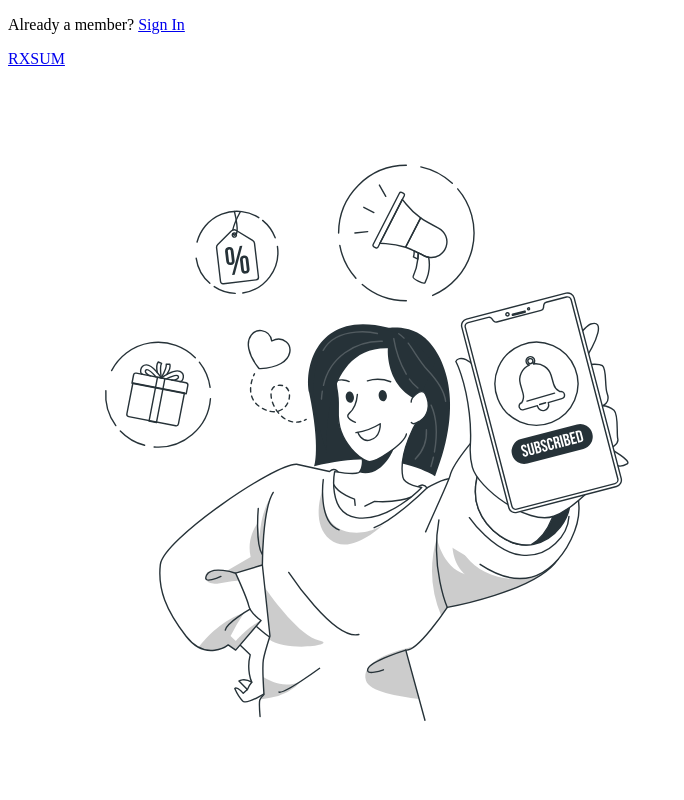
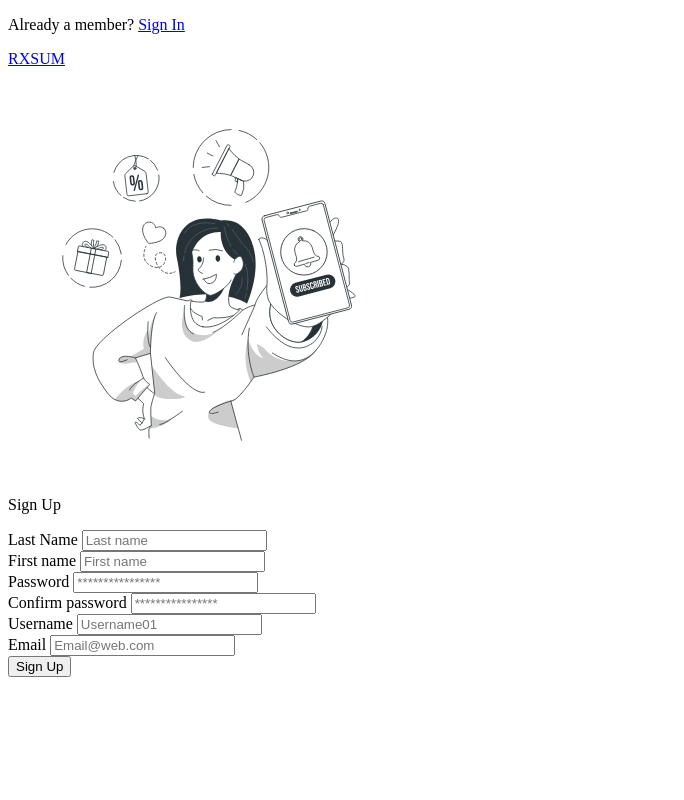
Before and after one commit to 6346563751/curlink, a Next.js app: page /register in a window 1280 px wide. Shown: the top 800 px of the page, without its empty margins (0-684 px from the left). Built offline with nearby package versions, Linux system fonts and the light colour scheme.

Commit message:
:sparkles: add form confirmations

```diff
--- a/package.json
+++ b/package.json
@@ -12,7 +12,8 @@
     "@tailwindcss/forms": "^0.3.3",
     "next": "latest",
     "react": "^17.0.2",
-    "react-dom": "^17.0.2"
+    "react-dom": "^17.0.2",
+    "react-hook-form": "^7.10.0"
   },
   "devDependencies": {
     "@types/node": "^15.14.0",
--- a/pages/register.tsx
+++ b/pages/register.tsx
@@ -1,8 +1,14 @@
 import Head from 'next/head'
 import Image from 'next/image'
 import Link from 'next/link'
+import { useForm } from "react-hook-form"
 
 export default function Home(): JSX.Element {
+  const { register, handleSubmit, formState: { errors } } = useForm()
+  // handle form submit
+  const onSubmit = (data) => console.log({ data })
+
+  console.error(errors)
   return (
     <>
       <Head>
@@ -17,56 +23,112 @@ export default function Home(): JSX.Element {
         <div className="absolute top-3 left-3 z-10">
           <p className="text-4xl font-serif text-white ml-10 my-10"><Link href="/">RXSUM</Link></p>
         </div>
-        <div className="flex flex-1 min-h-screen bg-gray-800">
-          <Image src="/Subscriber-bro.svg" height={700} width={700} alt=""/>
+        <div className="flex flex-initial w-1/3 min-h-screen bg-gray-800" style={{width: 31.03953147877013+"%"}}>
+          <Image src="/Subscriber-bro.svg" height={600} width={600} alt=""/>
         </div>
         <div className="h-screen flex flex-auto justify-center items-center">
+          <form onSubmit={handleSubmit(onSubmit)}>
           <div className="">
             <p className="text-6xl font-serif font-bold mb-2 text-gray-700 mb-10">Sign Up</p>
             <div className="flex mb-2">
               <div className="mr-10">
                 <label className="block mb-2 text-sm font-bold text-gray-700" htmlFor="lastName">
-                  Last Name
+                  Last Name {
+                    errors.lastname && <span className="text-red-400">(
+                    {errors.lastname?.type === "required" && "This field is required"}
+                    {errors.lastname?.type === "minLength" && "Min length is 2"}
+                    )</span>
+                  }
                 </label>
-                <input type="email" className="bg-gray-100 form-input px-4 py-3 rounded-full" placeholder="Last name"/>
+                <input type="text" className="bg-gray-100 form-input px-4 py-3 rounded-full" placeholder="Last name"
+                {...register("lastname", {
+                  required: "Required",
+                  minLength: 2
+                })}/>
               </div>
               <div className="">
                 <label className="block mb-2 text-sm font-bold text-gray-700" htmlFor="lastName">
-                  First name
+                  First name {
+                    errors.firstname && <span className="text-red-400">(
+                    {errors.firstname?.type === "required" && "This field is required"}
+                    {errors.firstname?.type === "minLength" && "Min length is 2"}
+                    )</span>
+                  }
                 </label>
-                <input type="email" className="bg-gray-100 form-input px-4 py-3 rounded-full" placeholder="First name"/>
+                <input type="text" className="bg-gray-100 form-input px-4 py-3 rounded-full" placeholder="First name"
+                {...register("firstname", {
+                  required: "Required",
+                  minLength: 2
+                })}/>
               </div>
             </div>
             <div className="flex mb-2">
               <div className="mr-10">
                 <label className="block mb-2 text-sm font-bold text-gray-700" htmlFor="lastName">
-                  Password
+                  Password {
+                    errors.password && <span className="text-red-400">(
+                    {errors.password?.type === "required" && "This field is required"}
+                    {errors.password?.type === "minLength" && "Min length is 10"}
+                    )</span>
+                  }
                 </label>
-                <input type="email" className="bg-gray-100 form-input px-4 py-3 rounded-full" placeholder="****************"/>
+                <input id="password" type="password" className="bg-gray-100 form-input px-4 py-3 rounded-full" placeholder="****************"
+                {...register("password", {
+                  required: "Required",
+                  minLength: 10
+                })}/>
               </div>
               <div className="">
                 <label className="block mb-2 text-sm font-bold text-gray-700" htmlFor="lastName">
-                  Confirm password
+                  Confirm password {
+                    errors.confirmation && <span className="text-red-400">(
+                    {errors.confirmation?.type === "required" && "This field is required"}
+                    {errors.confirmation?.type === "validate" && "Incorrect password"}
+                    )</span>
+                  }
                 </label>
-                <input type="email" className="w-full bg-gray-100 form-input px-4 py-3 rounded-full" placeholder="****************"/>
+                <input type="password" className="w-full bg-gray-100 form-input px-4 py-3 rounded-full" placeholder="****************"
+                {...register("confirmation", {
+                  required: "Required",
+                  validate: value => value === document.getElementById("password").value
+                })}/>
               </div>
             </div>
             <div className="flex">
               <div className="mr-10">
                 <label className="block mb-2 text-sm font-bold text-gray-700" htmlFor="lastName">
-                  Username
+                  Username {
+                    errors.username && <span className="text-red-400">(
+                    {errors.username?.type === "required" && "This field is required"}
+                    {errors.username?.type === "minLength" && "Min length is 3"}
+                    )</span>
+                  }
                 </label>
-                <input type="email" className="bg-gray-100 form-input px-4 py-3 rounded-full" placeholder="Username01"/>
+                <input type="text" className="bg-gray-100 form-input px-4 py-3 rounded-full" placeholder="Username01"
+                {...register("username", {
+                  required: "Required",
+                  minLength: 3
+                })}/>
               </div>
               <div className="">
                 <label className="block mb-2 text-sm font-bold text-gray-700" htmlFor="lastName">
-                  Email
+                  Email {
+                    errors.email && <span className="text-red-400">(
+                    {errors.email?.type === "required" && "This field is required"}
+                    {errors.email?.type === "pattern" && "Invalid email"}
+                    )</span>
+                  }
                 </label>
-                <input type="email" className="bg-gray-100 form-input px-4 py-3 rounded-full" placeholder="Email@web.com"/>
+                <input type="email" className={"bg-gray-100 form-input px-4 py-3 rounded-full " + (errors.message && "border-red-400")} placeholder="Email@web.com"
+                {...register("email", {
+                  required: "Required",
+                  pattern: /^[a-zA-Z0-9_.+-]+@[a-zA-Z0-9-]+\.[a-zA-Z0-9-.]+$/
+                })}/>
               </div>
             </div>
             <button type="submit" className="w-full bg-gray-800  mt-10 rounded-2xl text-white px-6 py-2 rounded font-medium hover:bg-gray-900 transition duration-200 each-in-out">Sign Up</button>
             </div>
+            </form>
           </div>
       </main>
     </>
```
Also changed, not shown: 1 other file (tests, documents, lock files or other folders).
